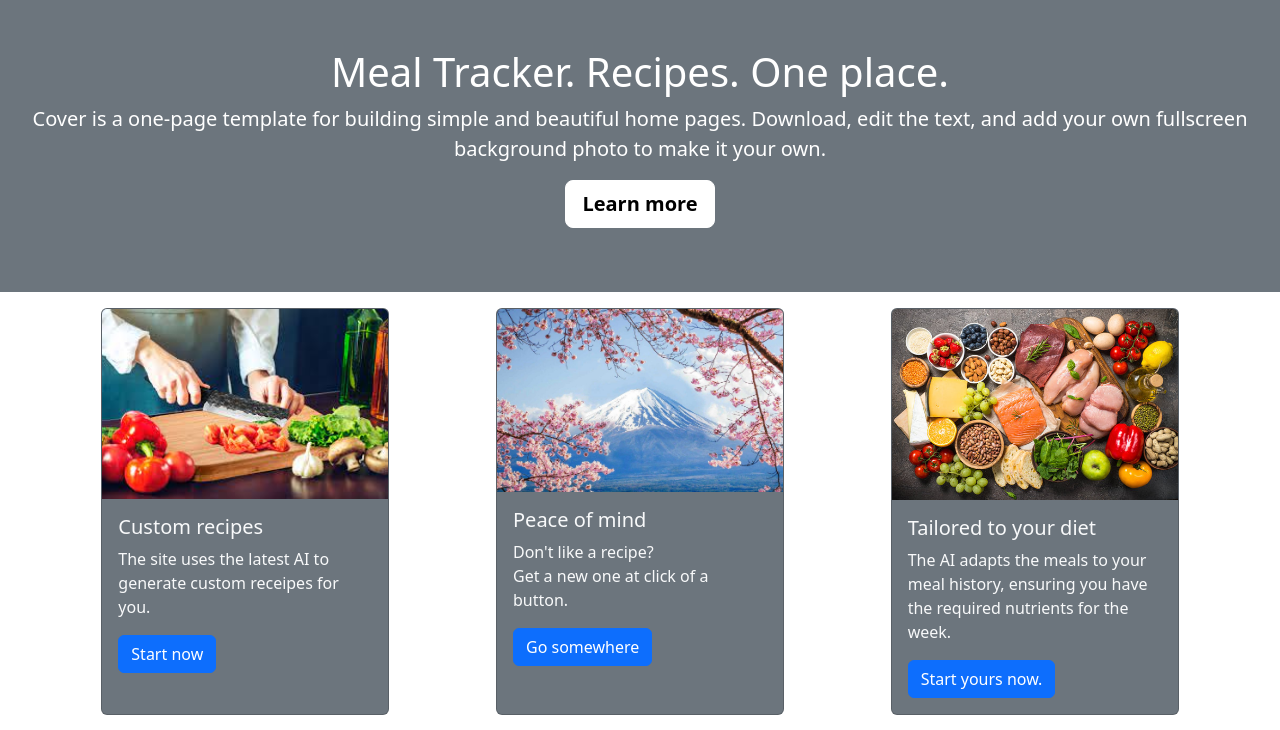
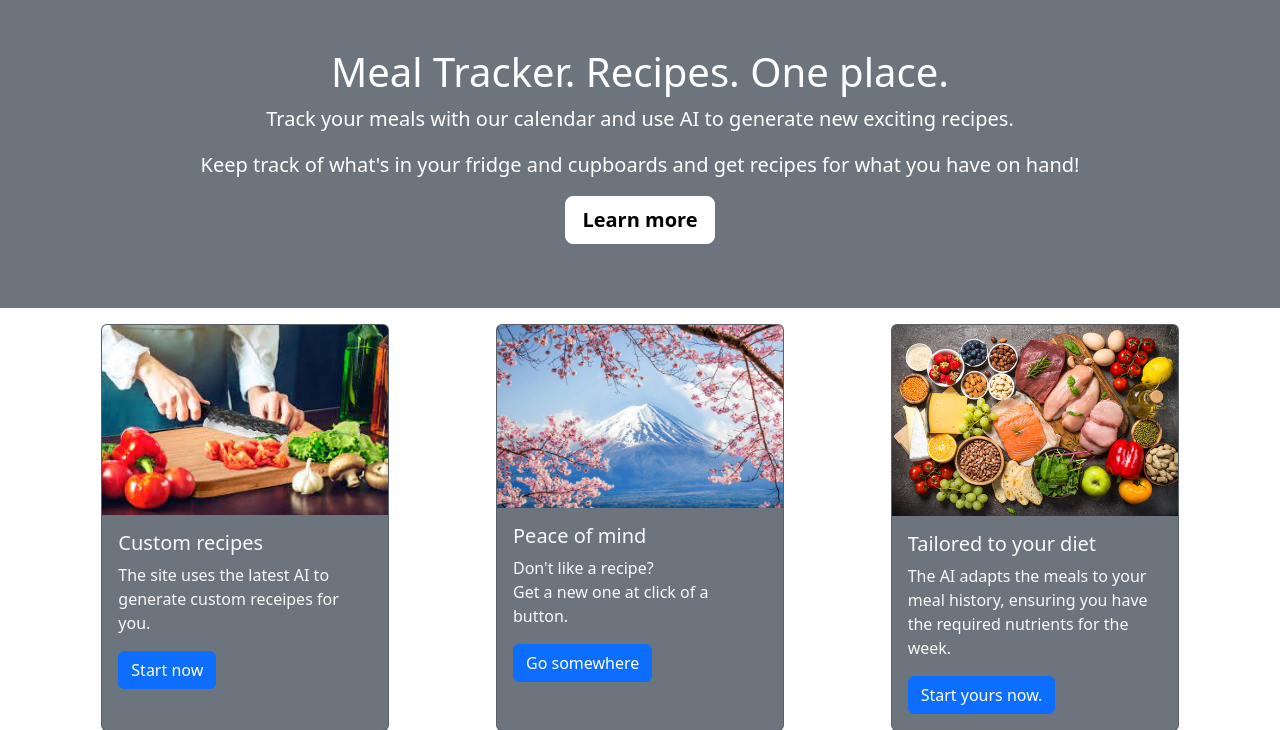
Before and after one commit to Spookiel/MealplanSite, a Django app: page / in a window 1280 px wide. Shown: the part 56-786 px from the top of the page. Run offline with Django 3.2, Linux system fonts and the light colour scheme; some libraries are stand-ins or nearby versions.

Commit message:
Updated cover on home page and added extra info describing website

```diff
--- a/mysite/recipes/templates/recipes/index.html
+++ b/mysite/recipes/templates/recipes/index.html
@@ -2,11 +2,12 @@
 
 {% block content%}
 {% load static %}
-<div class="d-flex vh-60 text-center text-bg-secondary py-5">
+<div class="d-flex vh-60 text-center text-bg-secondary py-5 justify-content-center">
 
   <main class="px-3">
-    <h1>Meal Tracker. Recipes. One place. </h1>
-    <p class="lead">Cover is a one-page template for building simple and beautiful home pages. Download, edit the text, and add your own fullscreen background photo to make it your own.</p>
+    <div class="h1 my=3">Meal Tracker. Recipes. One place. </div>
+    <p class="lead">Track your meals with our calendar and use AI to generate new exciting recipes.</p>
+    <p class="lead"> Keep track of what's in your fridge and cupboards and get recipes for what you have on hand! </p>
     <p class="lead">
       <a href="#" class="btn btn-lg btn-light fw-bold border-white bg-white">Learn more</a>
     </p>
```
